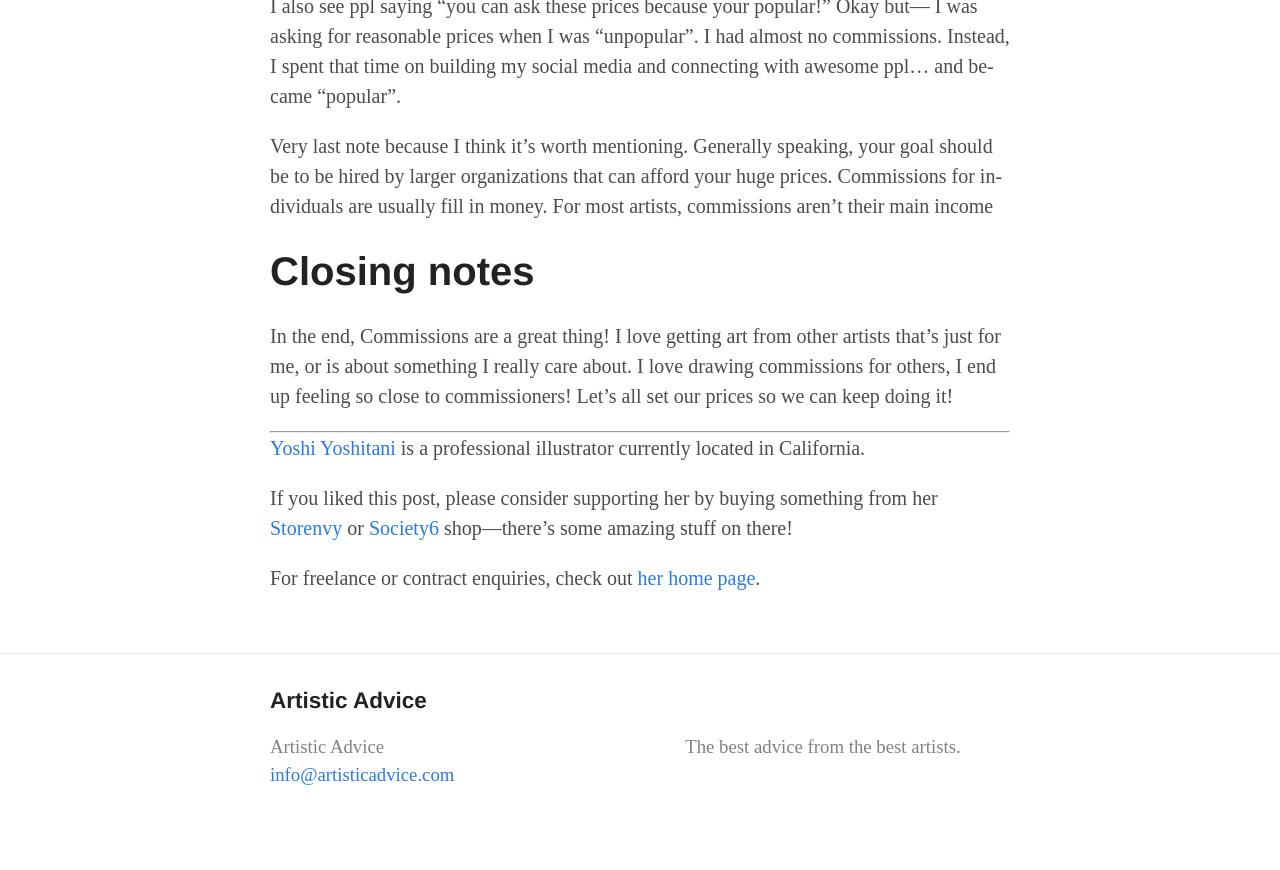
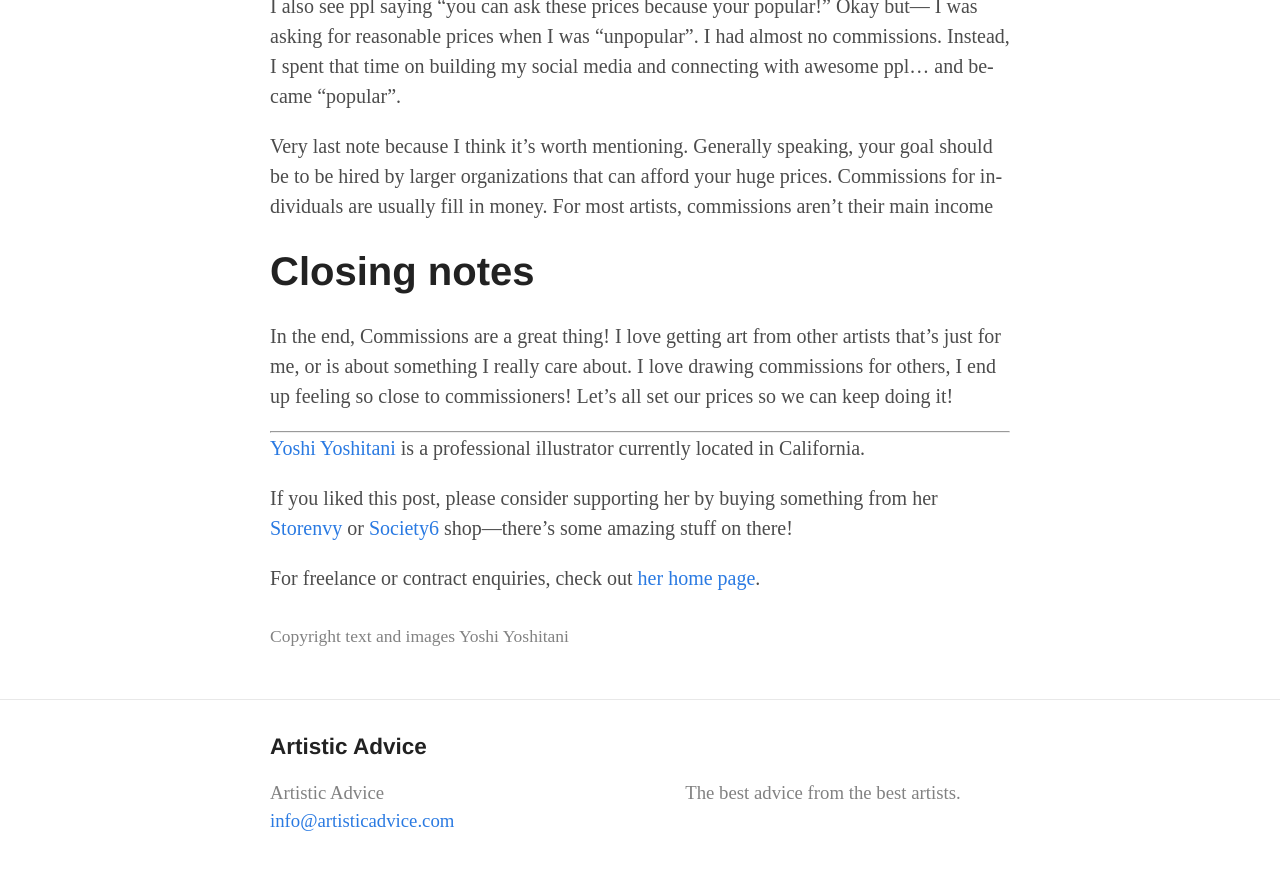
Before and after one commit to chreke/artisticadvice.com, a Jekyll site: the page built from _posts/2018-04-29-how-to-price-commissions.md, in a window 1280 px wide and 900 px high, scrolled down 4565 px. Shown: the top 870 px of the window. Built offline with Jekyll 4.4.1, drawn with Linux system fonts in a browser that asks for light colours.

Commit message:
Add copyright notice

```diff
--- a/_layouts/post.html
+++ b/_layouts/post.html
@@ -24,4 +24,7 @@ layout: default
   {%- endif -%}
 
   <a class="u-url" href="{{ page.url | relative_url }}" hidden></a>
+  {%- if page.author -%}
+      <p class="post-meta">Copyright text and images {{ page.author }}</p>
+  {%- endif -%}</p>
 </article>
```
